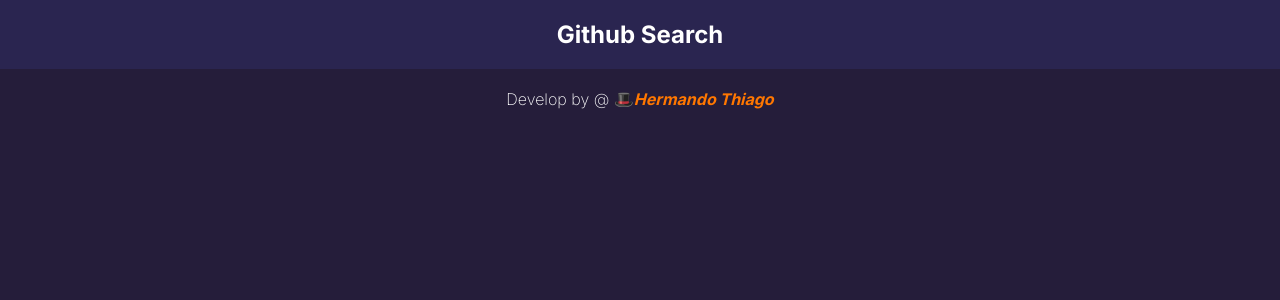
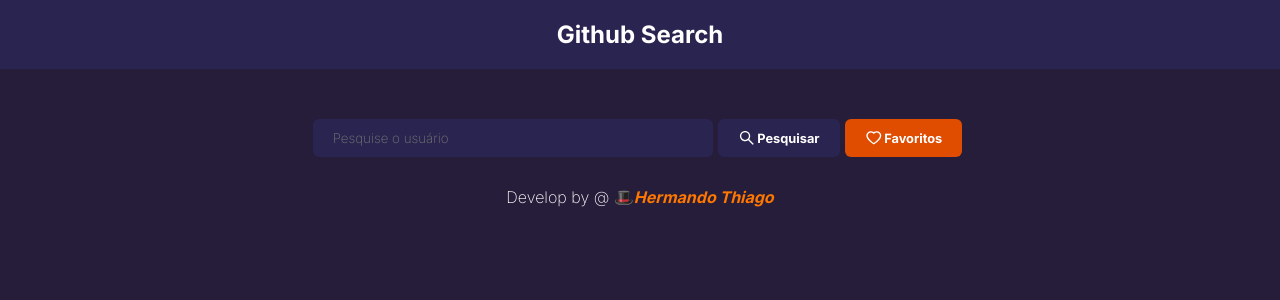
Before and after one commit to HermandoThiago/Github-search, a React (Create React App) app: page / in a window 1280 px wide. Shown: the top 300 px of the page. Built offline with nearby package versions, Linux system fonts and the light colour scheme.

Commit message:
feat: create input component and implemented search section in home

```diff
--- a/src/components/Button/styled.ts
+++ b/src/components/Button/styled.ts
@@ -7,6 +7,7 @@
 }
 
 export const StyledButton = styled.button<IButton>`
+    height: 100%;
     border: 0;
     padding: 10px 20px;
     font-weight: bold;
--- /dev/null
+++ b/src/components/Input/Input.tsx
@@ -0,0 +1,15 @@
+import { StyledInput } from "./styled";
+
+interface IPropsInput {
+    placeholder: string;
+    type: string;
+}
+
+export default function Input({ placeholder, type }: IPropsInput){
+    return(
+        <StyledInput
+            placeholder={placeholder}
+            type={type}
+        />
+    )
+}
--- /dev/null
+++ b/src/components/Input/styled.ts
@@ -0,0 +1,16 @@
+import styled from "styled-components";
+
+export const StyledInput = styled.input`
+    width: 400px;
+    background-color: #2A2550;
+    border: 0;
+    padding: 11px 20px;
+    font-weight: lighter;
+    border-radius: 6px;
+    margin-right: 5px;
+
+    :focus{
+        outline: 0;
+    }
+
+`;
--- a/src/pages/Home/Home.tsx
+++ b/src/pages/Home/Home.tsx
@@ -1,8 +1,12 @@
 import Container from "../../components/Container/Container";
 import Header from "../../components/Header/Header";
 import Footer from "../../components/Footer/Footer";
+import Button from "../../components/Button/Button";
+import Input from "../../components/Input/Input";
 
-import { StyledAuthor } from "./styled";
+import { StyledAuthor, StyledSearchContainer } from "./styled";
+
+import { AiOutlineHeart, AiOutlineSearch } from 'react-icons/ai';
 
 export default function Home(){
     return (
@@ -11,6 +15,23 @@
                 Github Search
             </Header>
             <Container>
+                <StyledSearchContainer>
+                    <Input
+                        placeholder="Pesquise o usuário"
+                        type="text"
+                    />
+                    <Button
+                        title="Pesquisar"
+                        color="primary"
+                        icon={<AiOutlineSearch />}
+                    />
+                    <Button
+                        title="Favoritos"
+                        color="secondary"
+                        icon={<AiOutlineHeart />}
+                    />
+                </StyledSearchContainer>
+
             </Container>
             <Footer>
                 Develop by @ 🎩
--- a/src/pages/Home/styled.ts
+++ b/src/pages/Home/styled.ts
@@ -1,4 +1,13 @@
 import styled from "styled-components";
+
+export const StyledSearchContainer = styled.div`
+    width: 100%;
+    margin-top: 40px;
+    padding: 10px 20px;
+    display: flex;
+    justify-content: center;
+    align-items: center;
+`;
 
 export const StyledAuthor = styled.span`
     cursor: pointer;
```
Also changed, not shown: 1 other file (tests, documents, lock files or other folders).
